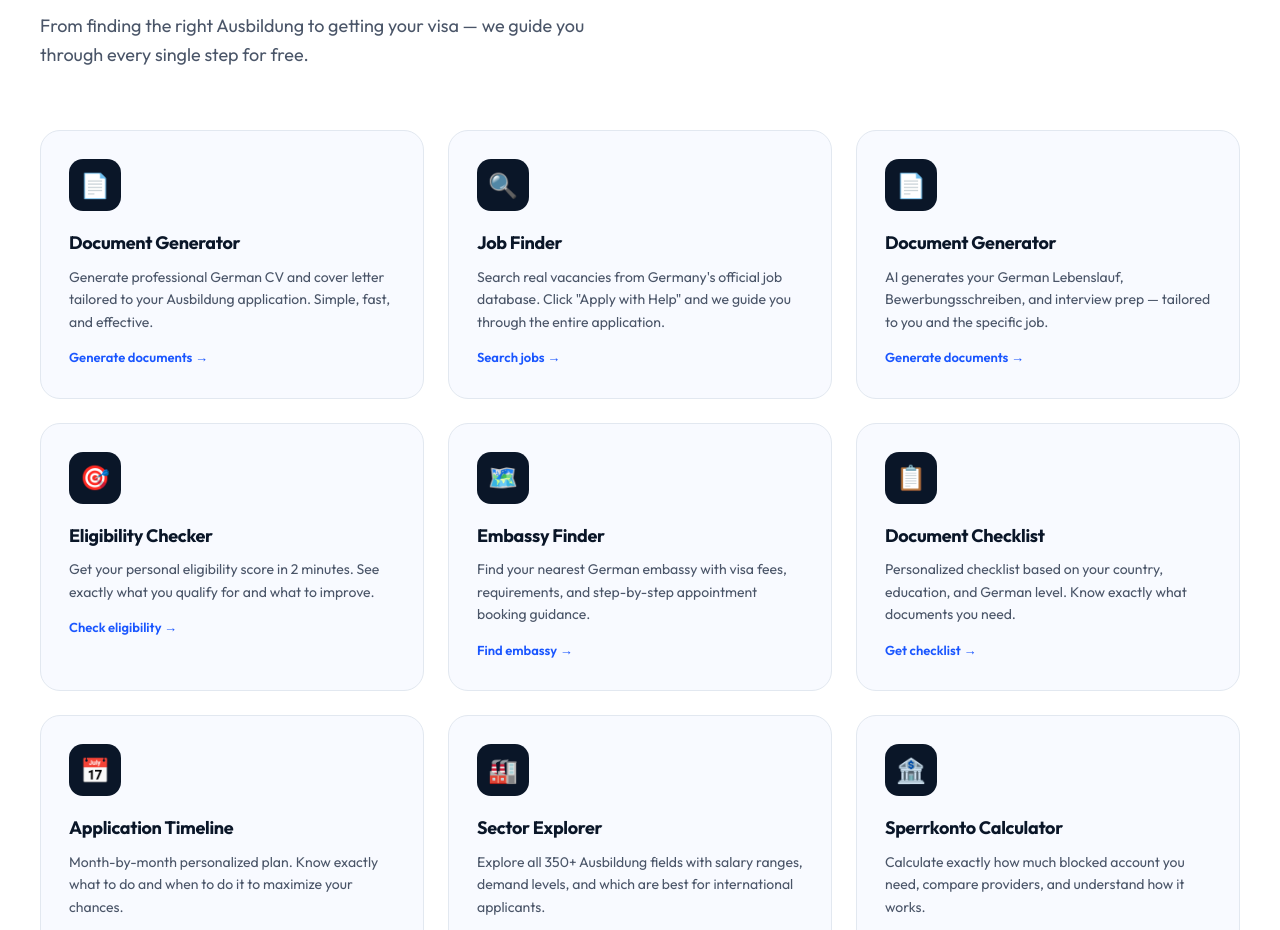
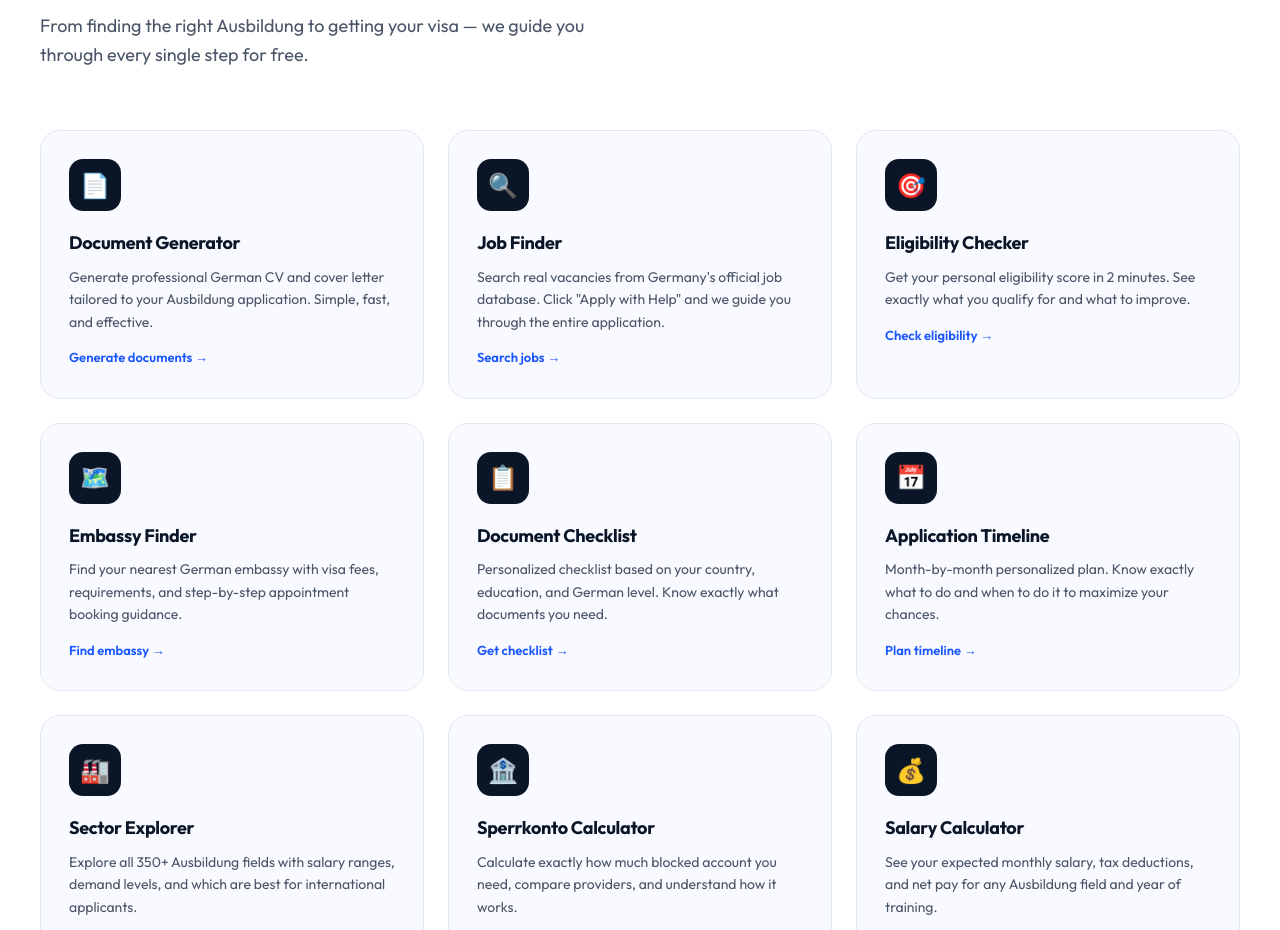
Before and after one commit to AzayBikram/ausbildung-bot, a Next.js app: page / in a window 1280 px wide. Shown: the part 1185-2115 px from the top of the page. Built offline with nearby package versions, Linux system fonts and the light colour scheme.

Commit message:
Remove duplicate Document Generator card from homepage

```diff
--- a/pages/index.js
+++ b/pages/index.js
@@ -242,7 +242,6 @@ footer{background:#060d1a;color:rgba(255,255,255,0.5);padding:60px 40px 40px;}
           <div className="features-grid reveal">
             <a href="/generator" className="feature-card"><div className="fc-icon">📄</div><h3>Document Generator</h3><p>Generate professional German CV and cover letter tailored to your Ausbildung application. Simple, fast, and effective.</p><div className="fc-link">Generate documents →</div></a>
             <a href="/jobs" className="feature-card"><div className="fc-icon">🔍</div><h3>Job Finder</h3><p>Search real vacancies from Germany's official job database. Click "Apply with Help" and we guide you through the entire application.</p><div className="fc-link">Search jobs →</div></a>
-            <a href="/generator" className="feature-card"><div className="fc-icon">📄</div><h3>Document Generator</h3><p>AI generates your German Lebenslauf, Bewerbungsschreiben, and interview prep — tailored to you and the specific job.</p><div className="fc-link">Generate documents →</div></a>
             <a href="/eligibility" className="feature-card"><div className="fc-icon">🎯</div><h3>Eligibility Checker</h3><p>Get your personal eligibility score in 2 minutes. See exactly what you qualify for and what to improve.</p><div className="fc-link">Check eligibility →</div></a>
             <a href="/embassy" className="feature-card"><div className="fc-icon">🗺️</div><h3>Embassy Finder</h3><p>Find your nearest German embassy with visa fees, requirements, and step-by-step appointment booking guidance.</p><div className="fc-link">Find embassy →</div></a>
             <a href="/checklist" className="feature-card"><div className="fc-icon">📋</div><h3>Document Checklist</h3><p>Personalized checklist based on your country, education, and German level. Know exactly what documents you need.</p><div className="fc-link">Get checklist →</div></a>
```
